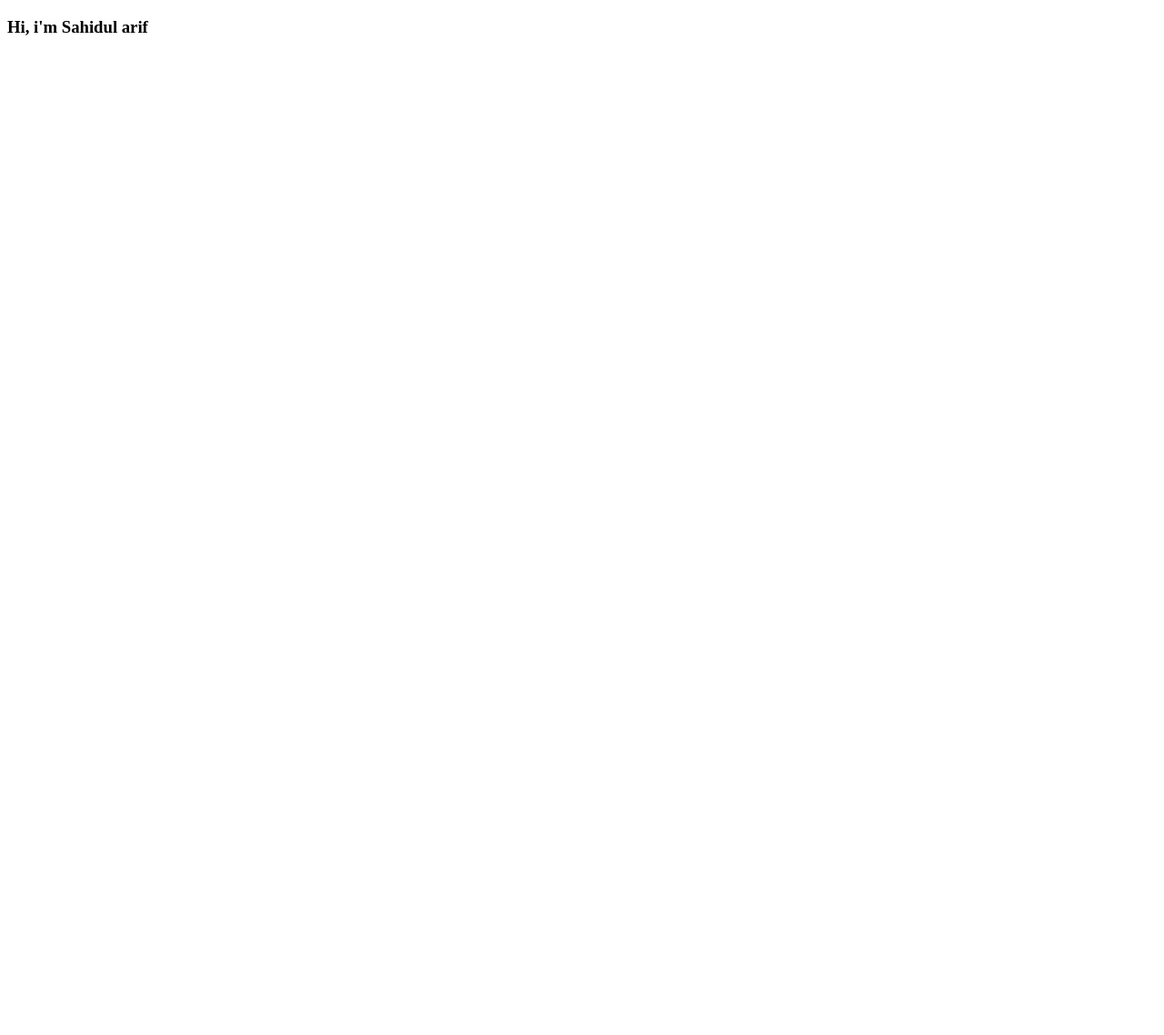
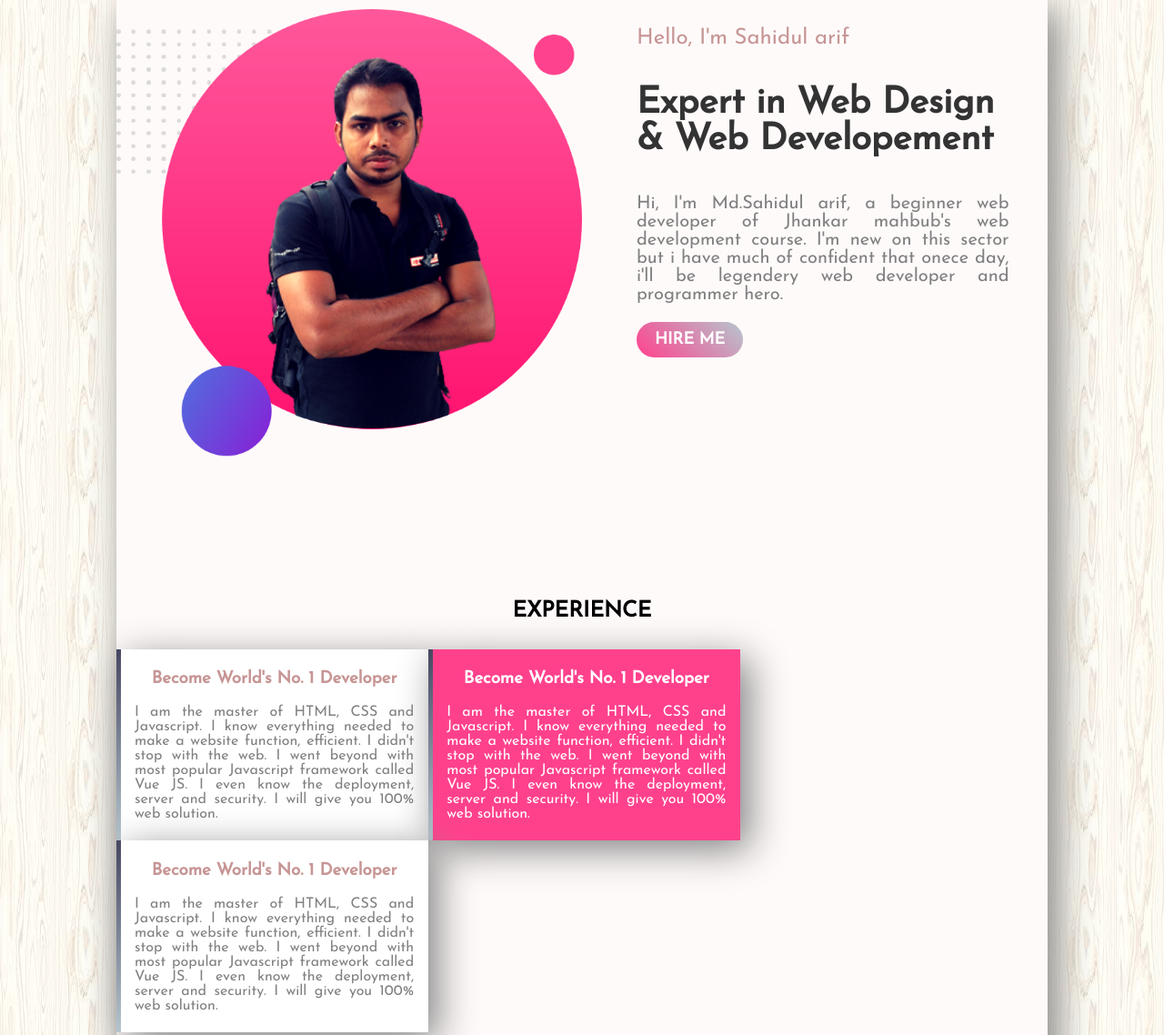
Before and after one commit to sahidularif/my_portfolio, a plain HTML site: page index.html in a window 1280 px wide. Shown: the top 1138 px of the page at 91% size. Before the commit the page ends 800 px from the top, so only its background shows below. Drawn offline with Linux system fonts and the light colour scheme.

Commit message:
My Second Portfolio Website

```diff
--- a/index.html
+++ b/index.html
@@ -3,9 +3,94 @@
 <head>
     <meta charset="UTF-8">
     <meta name="viewport" content="width=device-width, initial-scale=1.0">
-    <title>MS-ARIF PORTFOLIO</title>
+    <title>MY PORTFOLIO</title>
+    <link rel="preconnect" href="https://fonts.gstatic.com">
+    <link href="https://fonts.googleapis.com/css2?family=Josefin+Sans&display=swap" rel="stylesheet">
+    <link rel="stylesheet" type="text/css" href="style.css">
 </head>
 <body>
-    <h3>Hi, i'm Sahidul arif</h3>
+    <section class="main">
+        <section class="top">
+            <div class="half_width">
+                <img src="images/my-bg6.png" alt="" >
+            </div>
+            <div class="half_width half_width_top_right">
+
+                <h2 id="welcome">
+                    Hello, I'm Sahidul arif
+                </h2>
+                <h1 id="designation">
+                    Expert in Web Design
+                 & Web Developement
+                 </h1>
+                 <p>Hi, I'm Md.Sahidul arif, a beginner web developer of Jhankar mahbub's web development course. I'm new on this sector but i have much of confident that onece day, i'll be legendery web developer and programmer hero.</p>
+                 <a href="https://www.linkedin.com/in/sahidul-arif-761196162/" class="hire_me">HIRE ME</a>
+
+            </div>
+        </section>
+
+        <section class="top">
+            <h2 style="text-align: center; padding-bottom: 10PX;">EXPERIENCE</h2>
+            <div class="experience" id="experience">
+                <h1 id="welcome">
+                    <strong>Become World's No. 1 Developer</strong>
+                </h1>
+
+                <p class="exp_cont">
+                    I am the master of HTML, CSS and Javascript. I know everything needed to make a website function, efficient. I didn't stop with the web. I went beyond with most popular Javascript framework called Vue JS. I even know the deployment, server and security. I will give you 100% web solution.
+                </p>
+
+            </div>
+            <div class="experience" id="experience" style="background-color: #FF418C;">
+
+                <h1 id="welcome" style="color: white;">
+                    <strong>Become World's No. 1 Developer</strong>
+                </h1>
+
+                <p class="exp_cont" style="color: white;">
+                    I am the master of HTML, CSS and Javascript. I know everything needed to make a website function, efficient. I didn't stop with the web. I went beyond with most popular Javascript framework called Vue JS. I even know the deployment, server and security. I will give you 100% web solution.
+                </p>
+
+
+            </div>
+            <div class="experience" id="experience">
+
+                <h1 id="welcome">
+                    <strong>Become World's No. 1 Developer</strong>
+                 </h1>
+
+                <p class="exp_cont">
+                    I am the master of HTML, CSS and Javascript. I know everything needed to make a website function, efficient. I didn't stop with the web. I went beyond with most popular Javascript framework called Vue JS. I even know the deployment, server and security. I will give you 100% web solution.
+                </p>
+
+
+            </div>
+        </section>
+
+        <section class="top">
+            <div class="half_width">
+                <img src="images/my-bg6.png" alt="" >
+            </div>
+            <div class="half_width half_width_top_right">
+
+                <h2 id="designation">
+                    Big Dream
+                 </h2>
+                <h1 id="welcome">
+                   <strong>Become World's No. 1 Developer</strong>
+                </h1>
+                 <p>
+                    I already learned the basic HTML and CSS. I can build any simple website. I can even teach my grandma how to make simple website. My goal is to build 3 websites and learn advanced topics.
+                </p>
+                 <a href="https://www.linkedin.com/in/sahidul-arif-761196162/" class="hire_me">HIRE ME</a>
+
+            </div>
+        </section>
+
+
+    </section>
+    <footer>
+        <h5>Copyright © 2021 MS ARIF</h5>
+    </footer>
 </body>
 </html>
--- /dev/null
+++ b/style.css
@@ -0,0 +1,81 @@
+body{
+    font-family: 'Josefin Sans', sans-serif;
+    margin:0px auto;
+    background-image: url("images/images.jpg");
+}
+
+.half_width{
+    width: 50%;
+    float: left;
+
+}
+.half_width_top_right{
+    width: 40%;
+    padding-left: 60px;
+}
+.half_width img{
+    width: 100%;
+}
+#designation{
+    font-size: 40px;
+    color: #333333;
+}
+#welcome{
+    color: rgb(199, 149, 149);
+    font-weight: 200;
+
+}
+
+p{
+    color:gray;
+    font-size: 20px;
+    text-align: justify;
+}
+
+.hire_me{
+    font-weight: 700;
+    font-size: 18px;
+    color: white;
+    padding:10px 20px;
+    text-decoration: none;
+    border-radius: 20px;
+    display: inline-block;
+    background-image: linear-gradient(45deg, #FF418C, rgb(181, 198, 207));
+
+}
+.top{
+    display: inline-block;
+    padding-top: 10px;
+    padding-bottom: 120px;
+}
+.main{
+    margin: 0 auto;
+    width: 80%;
+    box-shadow: 10px 10px 40px gray;
+    background-color: snow;
+
+}
+footer{
+    height: 10%;
+    text-align: center;
+    margin: 0;
+}
+.experience{
+    width: 30%;
+    float: left;
+    text-align: center;
+
+}
+#experience{
+    padding: 5px 15px;
+    box-shadow: 10px 10px 40px gray;
+    background-color: white;
+    padding-right: 16px;
+    border-left: 5px solid;
+    border-image: linear-gradient(180deg, rgb(70, 70, 97), rgb(181, 198, 207));
+    border-image-slice: 1;
+}
+.exp_cont{
+    font-size: 16px;
+    text-align: justify;
+}
```
Also changed, not shown: images/images.jpg (added), images/my-bg5.png (added), images/my-bg6.png (added).
